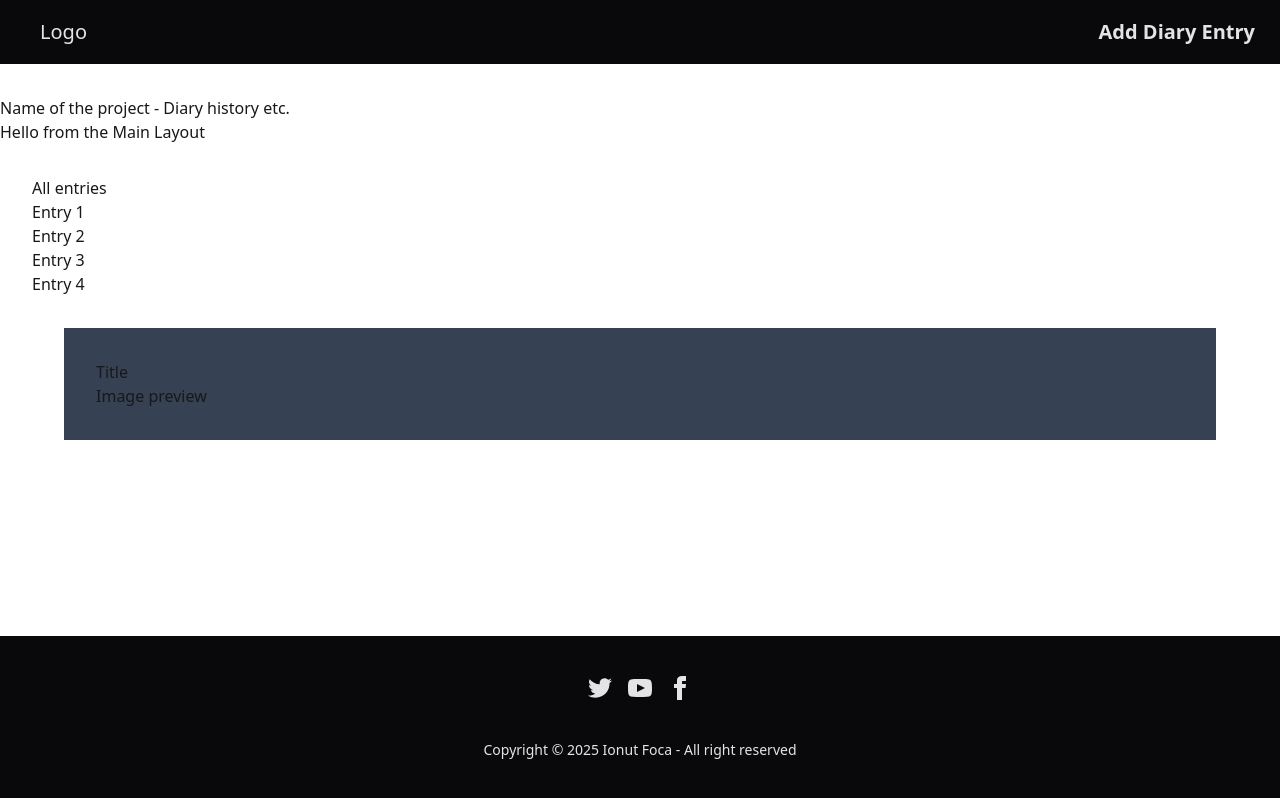
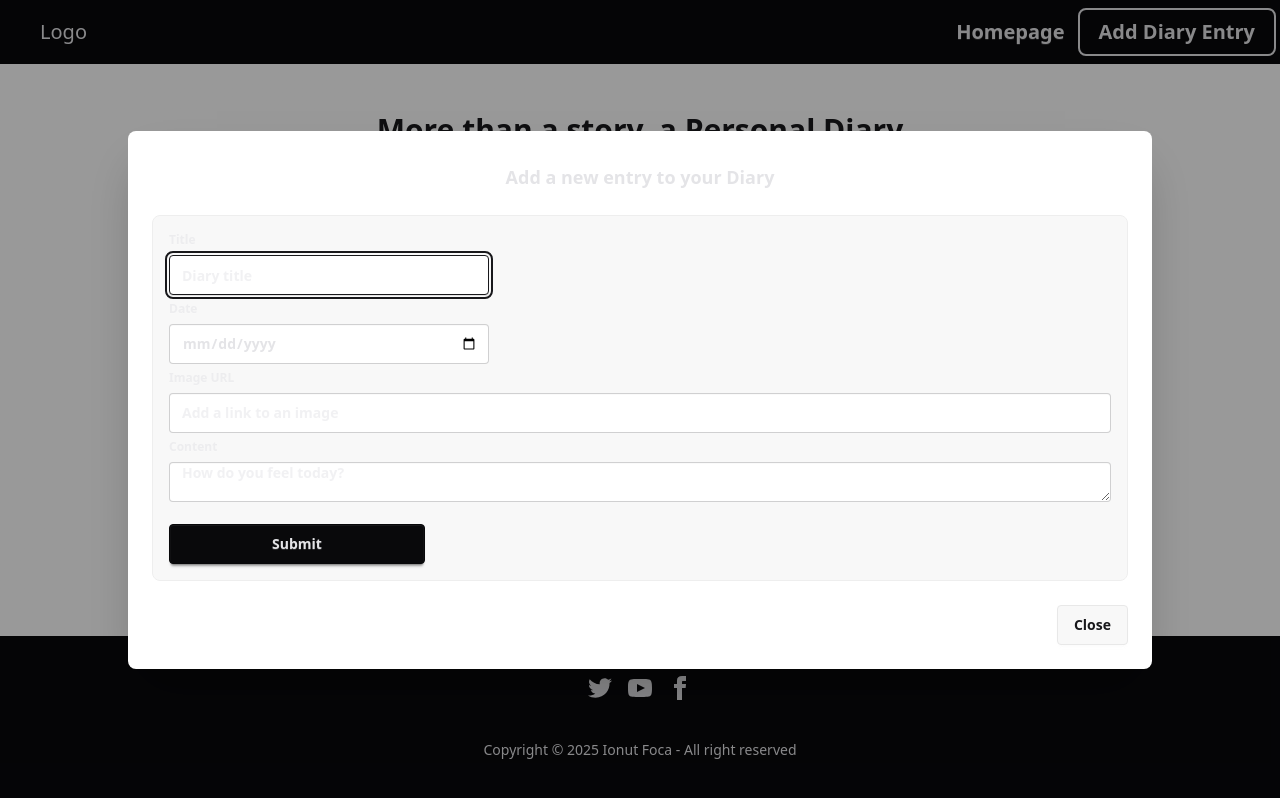
Before and after one commit to ifoca/wbs-personal-diary-react, a React (Vite) app: page / in a window 1280 px wide. Both pictures are taken after a click on the button "Add Diary Entry". Built offline with nearby package versions, Linux system fonts and the light colour scheme.

Commit message:
add entries modal, save to local storage

```diff
--- a/package.json
+++ b/package.json
@@ -13,6 +13,7 @@
     "@tailwindcss/vite": "^4.1.17",
     "react": "^19.2.0",
     "react-dom": "^19.2.0",
+    "react-error-boundary": "^6.0.0",
     "react-router-dom": "^7.9.6",
     "tailwindcss": "^4.1.17"
   },
--- a/src/App.jsx
+++ b/src/App.jsx
@@ -1,16 +1,29 @@
 import { BrowserRouter, Route, Routes } from 'react-router';
 import Navbar from './components/Navbar';
 import Footer from './components/Footer';
-import FullDiary from './pages/FullDiary';
+import NotFound from './pages/NotFound';
+import Home from './pages/Home';
 import MainLayout from './layouts/MainLayout';
+import { useState } from 'react';
+import { getLocalStorage, addToLocalStorage } from './utils/shared';
 
 function App() {
+  const [diaryEntries, setDiaryEntries] = useState(getLocalStorage());
+
+  const addToDiary = (item) => {
+    addToLocalStorage(item);
+    setDiaryEntries((prev) => [...prev, item]);
+  };
+
   return (
     <BrowserRouter>
       <div className="flex flex-col min-h-screen">
-        <Navbar />
+        <Navbar addToDiary={addToDiary} />
         <Routes>
-          <Route path="/" element={<MainLayout />}></Route>
+          <Route path="/" element={<MainLayout />}>
+            <Route index element={<Home diaryEntries={diaryEntries} addToDiary={addToDiary} />} />
+            <Route path="*" element={<NotFound />} />
+          </Route>
         </Routes>
         <Footer />
       </div>
@@ -28,16 +41,9 @@ To do:
 - Additionally, you will implement functionality to add new entries,
   ensuring they are validated and stored in localStorage.
 
-    Add Entry Button:
-      - Provide an “Add Entry” button that opens an entry-creation modal
 
     Add Entry Form Fields:
-      - Control showing/hiding the modal with state. A simple form will do.
-      - Form must collect Title, Date, Image URL, Content.
       - Form Validation: Block submission unless all fields are populated.
-
-    LocalStorage Persistence:
-      - Store diary entries as an array in localStorage
 
     One-Entry-Per-Day Check: ??
       - If an entry already exists for the selected day,
@@ -54,16 +60,3 @@ To do:
             (title, date, image, content). Control showing/hiding
             the preview modal, as well as its content, with state.
 */
-
-/*
-Possible structure:
-  components
-    - Navbar
-    - Footer
-  layouts
-    - main layout
-      - containing navbar and footer
-      - list of entries?
-  pages
-    - add content form
-*/
--- /dev/null
+++ b/src/components/AddEntryModal.jsx
@@ -0,0 +1,107 @@
+import { useState } from 'react';
+
+const AddEntryModal = ({ buttonText, addToDiary }) => {
+  const initialFormState = {
+    title: '',
+    date: '',
+    image: '',
+    content: '',
+  };
+
+  const [formState, setFormState] = useState(initialFormState);
+
+  const handleChange = (e) => {
+    const value = e.target.value;
+    const field = e.target.name;
+
+    setFormState((prev) => ({
+      ...prev,
+      [field]: value,
+    }));
+  };
+
+  const handleSubmit = (e) => {
+    e.preventDefault();
+    // console.log(formState);
+    addToDiary(formState);
+    setFormState(initialFormState);
+    document.getElementById('my_modal_4').close();
+  };
+
+  return (
+    <>
+      <button onClick={() => document.getElementById('my_modal_4').showModal()}>
+        {buttonText}
+      </button>
+      <dialog id="my_modal_4" className="modal">
+        <div className="modal-box w-11/12 max-w-5xl">
+          <h3 className="font-bold text-lg p-2 mb-4">Add a new entry to your Diary</h3>
+          <form
+            onSubmit={handleSubmit}
+            className="fieldset bg-base-200 border-base-300 rounded-box border p-4"
+          >
+            <label className="label" htmlFor="title">
+              Title
+            </label>
+            <input
+              onChange={handleChange}
+              type="text"
+              className="input w-xs"
+              placeholder="Diary title"
+              name="title"
+              id="title"
+              value={formState.title}
+            />
+
+            <label className="label" htmlFor="date">
+              Date
+            </label>
+            <input
+              onChange={handleChange}
+              type="date"
+              className="input w-xs"
+              placeholder="Date"
+              name="date"
+              id="date"
+              value={formState.date}
+            />
+
+            <label className="label" htmlFor="image">
+              Image URL
+            </label>
+            <input
+              onChange={handleChange}
+              type="text"
+              className="input w-auto"
+              placeholder="Add a link to an image"
+              name="image"
+              id="image"
+              value={formState.image}
+            />
+
+            <label className="label" htmlFor="content">
+              Content
+            </label>
+            <textarea
+              onChange={handleChange}
+              className="input w-auto"
+              placeholder="How do you feel today?"
+              name="content"
+              id="content"
+              value={formState.content}
+            />
+
+            <button className="btn btn-neutral mt-4 w-3xs ">Submit</button>
+          </form>
+          <div className="modal-action">
+            <form method="dialog">
+              <button className="btn">Close</button>
+            </form>
+          </div>
+        </div>
+      </dialog>
+    </>
+  );
+};
+
+export default AddEntryModal;
--- /dev/null
+++ b/src/components/DiaryEntries.jsx
@@ -0,0 +1,12 @@
+import DiaryItem from './DiaryItem';
+const DiaryEntries = ({ diaryEntries }) => {
+  return (
+    <div>
+      {diaryEntries.map((entry) => (
+        <DiaryItem key={entry.title} entry={entry} />
+      ))}
+    </div>
+  );
+};
+
+export default DiaryEntries;
--- a/src/components/DiaryForm.jsx
+++ /dev/null
@@ -1,13 +0,0 @@
-const DiaryForm = () => {
-  return (
-    <div>
-      <div>Select date</div>
-      <div>Add title</div>
-      <div>Write content</div>
-      <div>Add image link</div>
-      <div>Submit button</div>
-    </div>
-  );
-};
-
-export default DiaryForm;
--- a/src/components/DiaryItem.jsx
+++ b/src/components/DiaryItem.jsx
@@ -1,11 +1,11 @@
-const DiaryItem = () => {
+const DiaryItem = ({ entry }) => {
   return (
     <div className="bg-gray-700 m-8 p-8">
       <div>
-        <h2>Title</h2>
+        <h2>{entry.title}</h2>
       </div>
       <div>
-        <p>Image preview</p>
+        <img src={entry.image} alt={entry.title} />
       </div>
     </div>
   );
--- a/src/components/Navbar.jsx
+++ b/src/components/Navbar.jsx
@@ -1,9 +1,10 @@
 import { NavLink } from 'react-router';
+import AddEntryModal from './AddEntryModal';
 
-const Navbar = () => {
+const Navbar = ({ addToDiary }) => {
   // handle onClick event to add an entry
   return (
-    <div className="mb-8">
+    <nav className="mb-8">
       <div className="bg-neutral text-neutral-content">
         <nav className="flex navbar navbar-center">
           <div className="px-8 mr-auto text-xl">
@@ -11,12 +12,16 @@ const Navbar = () => {
           </div>
           <div className="flex content-end">
             <div className="btn btn-ghost text-xl">
-              <button onClick={() => console.log('Button was clicked')}>Add Diary Entry</button>
+              <NavLink to={'/'}>Homepage</NavLink>
+            </div>
+            <div className="btn btn-ghost text-xl">
+              {/* <button onClick={() => console.log('Button was clicked')}>Add Diary Entry</button> */}
+              <AddEntryModal buttonText="Add Diary Entry" addToDiary={addToDiary} />
             </div>
           </div>
         </nav>
       </div>
-    </div>
+    </nav>
   );
 };
 
--- a/src/layouts/MainLayout.jsx
+++ b/src/layouts/MainLayout.jsx
@@ -4,16 +4,10 @@ import DiaryItem from '../components/DiaryItem';
 const MainLayout = () => {
   return (
     <main className="flex-1">
-      <h1>Name of the project - Diary history etc.</h1>
-      <p>Hello from the Main Layout</p>
-      <div className="m-8">
-        All entries
-        <div>Entry 1</div>
-        <div>Entry 2</div>
-        <div>Entry 3</div>
-        <div>Entry 4</div>
-        <DiaryItem />
+      <div className="text-center font-semibold text-3xl m-2 p-2">
+        <p>More than a story, a Personal Diary</p>
       </div>
+      <Outlet />
     </main>
   );
 };
--- /dev/null
+++ b/src/pages/Home.jsx
@@ -0,0 +1,27 @@
+import AddEntryModal from '../components/AddEntryModal';
+import DiaryEntries from '../components/DiaryEntries';
+
+const Home = ({ diaryEntries, addToDiary }) => {
+  return (
+    <div className="p-4 m-10">
+      {diaryEntries.length > 0 ? (
+        <div className="m-8">
+          <DiaryEntries diaryEntries={diaryEntries} />
+        </div>
+      ) : (
+        <div className="flex flex-col gap-8 items-center m-4 p-4">
+          <div>
+            <p className="font-normal text-lg">
+              It seems like you don't have any entries in your personal diary so far
+            </p>
+          </div>
+          <div className="btn bg-primary p-2">
+            <AddEntryModal buttonText="Add first entry" addToDiary={addToDiary} />
+          </div>
+        </div>
+      )}
+    </div>
+  );
+};
+
+export default Home;
--- /dev/null
+++ b/src/pages/NotFound.jsx
@@ -0,0 +1,9 @@
+const NotFound = () => {
+  return (
+    <div className="text-center font-normal text-2xl mt-10 p-2">
+      <p>Something went wrong. The page you are trying to access does not exist</p>
+    </div>
+  );
+};
+
+export default NotFound;
--- /dev/null
+++ b/src/utils/shared.js
@@ -0,0 +1,10 @@
+// write code to add / remove from the local storage
+
+export const getLocalStorage = () => {
+  return JSON.parse(localStorage.getItem('personalDiary')) || [];
+};
+
+export const addToLocalStorage = (newItem) => {
+  const updatedLocalStorage = [...getLocalStorage(), newItem];
+  localStorage.setItem('personalDiary', JSON.stringify(updatedLocalStorage));
+};
```
Also changed, not shown: 1 other file (tests, documents, lock files or other folders).
